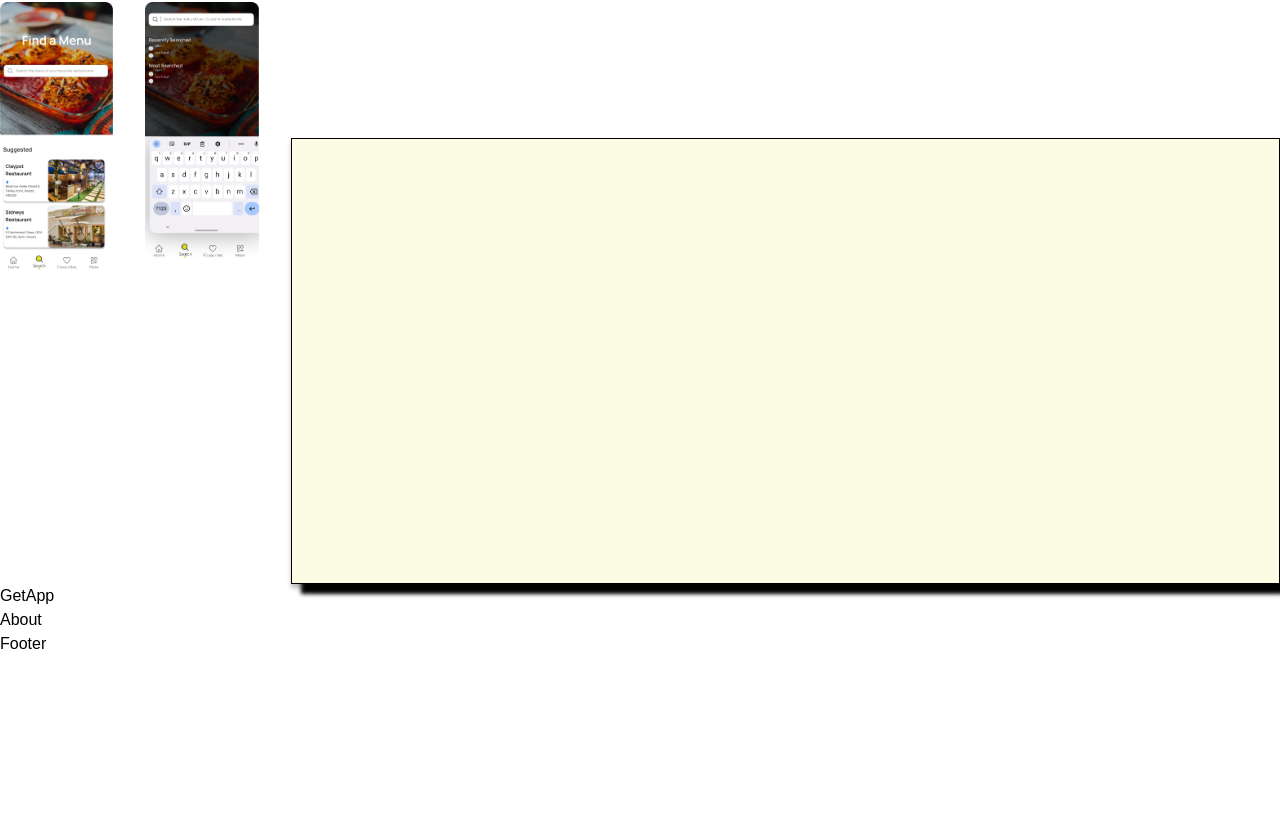
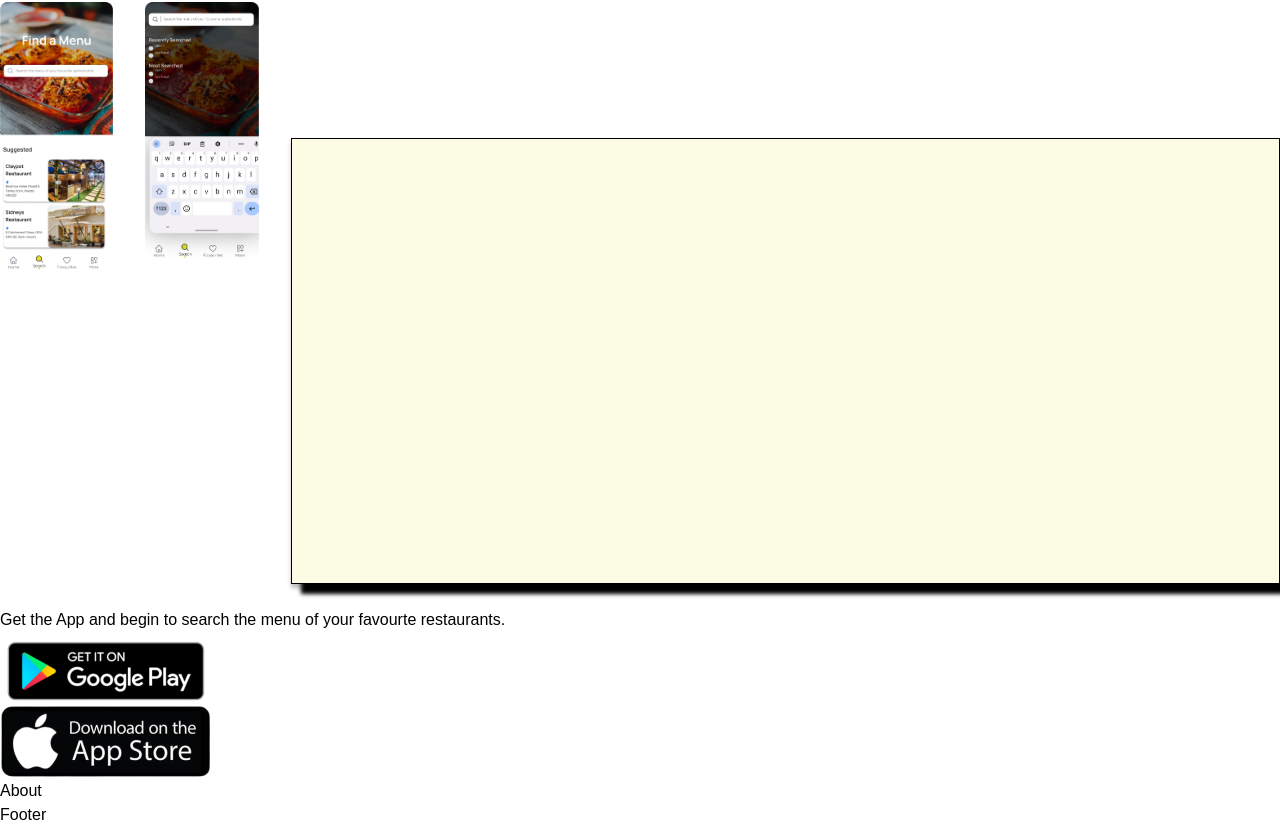
Before and after one commit to sefeoluwa/menu-app, a React (Vite) app: page / in a window 1280 px wide. Shown: the part 279-1106 px from the top of the page. Before the commit the page ends 935 px from the top, so only its background shows below. Built offline with nearby package versions, Linux system fonts and the light colour scheme.

Commit message:
padding to download links

```diff
--- a/src/components/GetApp.jsx
+++ b/src/components/GetApp.jsx
@@ -1,9 +1,26 @@
-import React from 'react'
+/* eslint-disable react-refresh/only-export-components */
+import { motion } from "framer-motion";
+import SectionWrapper from '../hoc/SectionWrapper';
+import { download } from "../constants";
+
 
 function GetApp() {
   return (
-    <div>GetApp</div>
+    <>
+      <motion.p className="flex justify-center text-[20px]">Get the App and begin to search the menu of your favourte restaurants.</motion.p>
+      <motion.div className="flex justify-center items-center  p-5">
+        {download.map((download) => {
+          return (
+          <img
+          key={download.name}
+          src={download.image}
+          className="p-6 cursor-pointer"
+           />
+        )
+        })}
+      </motion.div>
+    </>
   )
 }
 
-export default GetApp
+export default SectionWrapper(GetApp, '')
```
